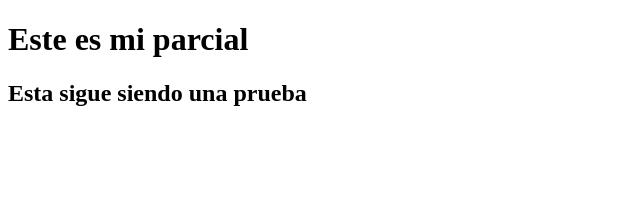
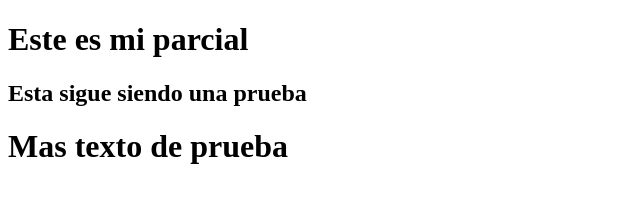
Before and after one commit to Sebastianm345/DDW_PARCIAL, a plain HTML site: page index.html in a window 1280 px wide. Shown: the whole page, without its empty margins (0-640 px from the left). Drawn offline with Linux system fonts and the light colour scheme.

Commit message:
otra actualizacion

```diff
--- a/index.html
+++ b/index.html
@@ -7,5 +7,6 @@
 <body>
     <h1> Este es mi parcial </h1>
     <h2> Esta sigue siendo una prueba </h2>
+    <h1> Mas texto de prueba</h1>
 </body>
 </html>
```
